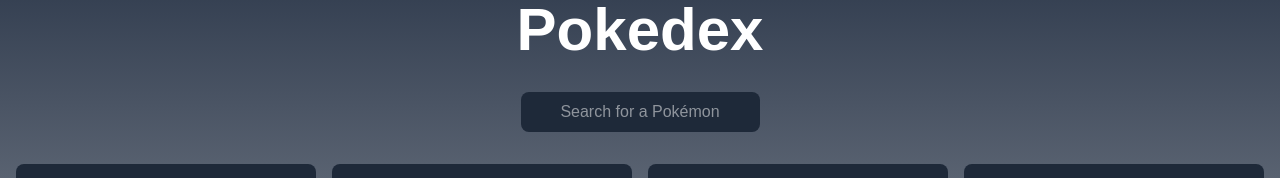
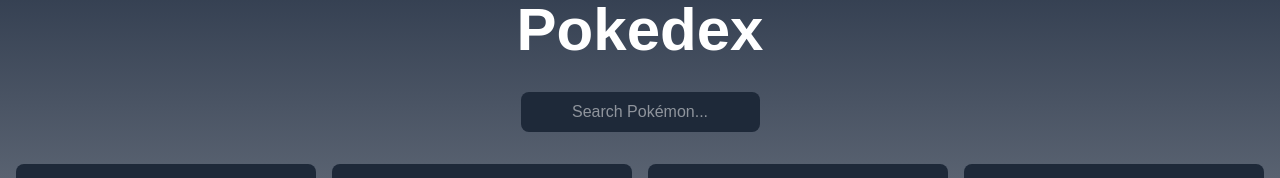
Before and after one commit to janbalangue/pokedex-app, a Next.js app: page / in a window 1280 px wide. Shown: the top 178 px of the page. Built offline with nearby package versions, Linux system fonts and the light colour scheme; grey boxes are pictures that could not be loaded.

Commit message:
fix typo

```diff
--- a/app/page.tsx
+++ b/app/page.tsx
@@ -147,14 +147,14 @@
   return (
     <div className="min-h-screen bg-gradient-to-b from-gray-700 to-black-900 flex flex-col items-center justify-center text-white">
       <div className="container mx-auto px-4">
-        <h1 className="text-4xl md:text-6xl font-bold text-center mb-8 etx">
+        <h1 className="text-4xl md:text-6xl font-bold text-center mb-8">
           Pokedex
         </h1>
         <div className="flex justify-center mb-4">
           <input
             type="text"
             className="mx-auto text-center bg-gray-800 rounded-lg px-4 py-2 focus:outline-none focus:ring-2 focus:ring-blue-500"
-            placeholder="Search for a Pokémon"
+            placeholder="Search Pokémon..."
           />
         </div>
         <div className="grid grid-cols-2 md:grid-cols-3 lg:grid-cols-4 gap-4 mt-8">
```
